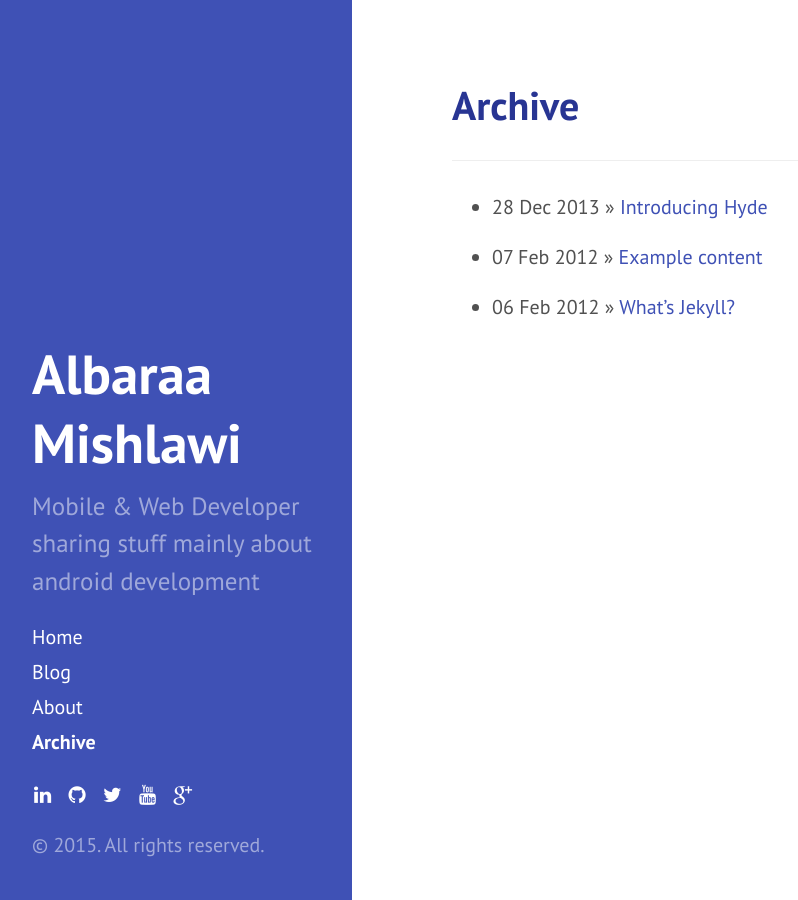
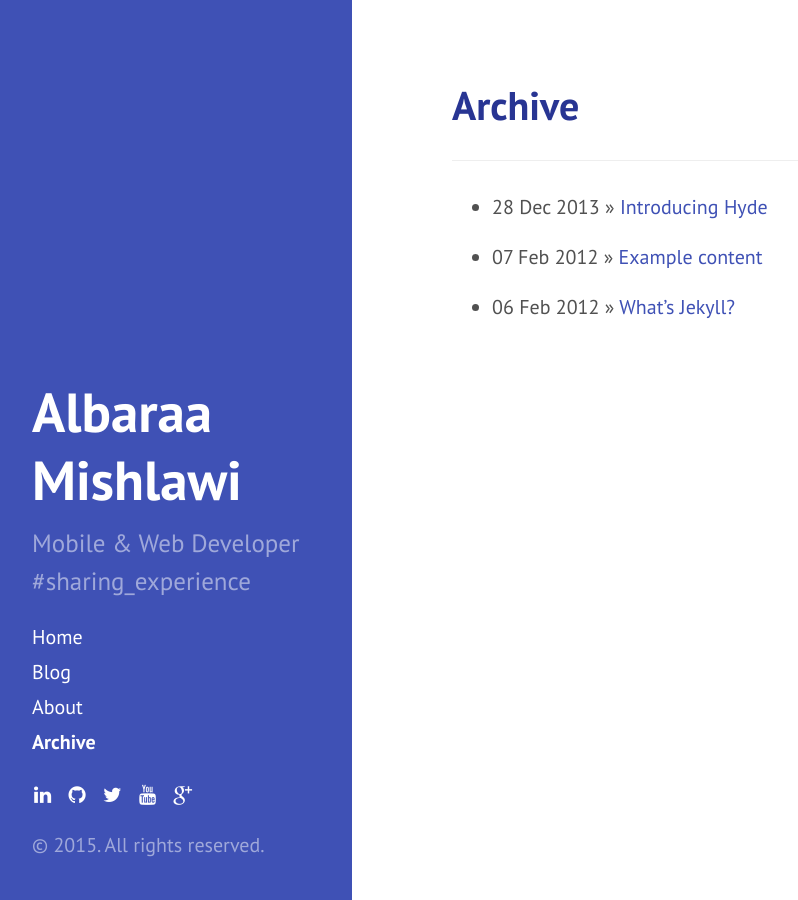
Before and after one commit to albaraam/albaraam.github.io, a Jekyll site: the page built from archive.md, in a window 1280 px wide. Shown: the whole page, without its empty margins (8-806 px from the left). Built offline with Jekyll 4.4.1, drawn with Linux system fonts in a browser that asks for light colours; Markdown is read by kramdown in place of the engine named in the settings.

Commit message:
update site description

```diff
--- a/_config.yml
+++ b/_config.yml
@@ -9,7 +9,7 @@
 # Setup
 title:            Albaraa Mishlawi
 tagline:          'Get To The Next Level'
-description:      'Mobile & Web Developer sharing stuff mainly about android development'
+description:      'Mobile & Web Developer #sharing_experience'
 url:              http://albaraa.me
 baseurl:
 
```
